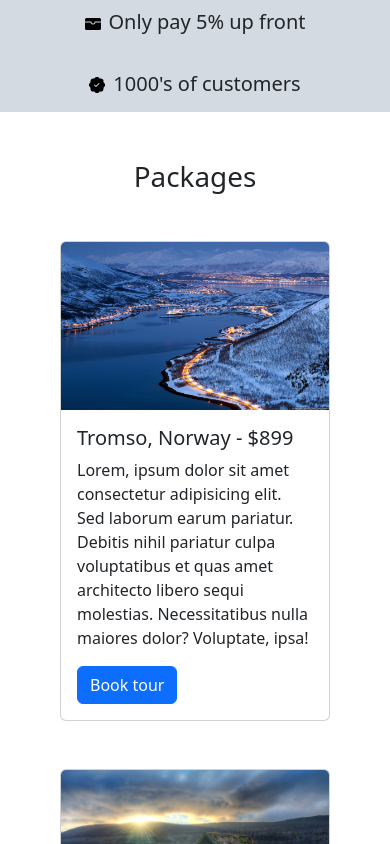
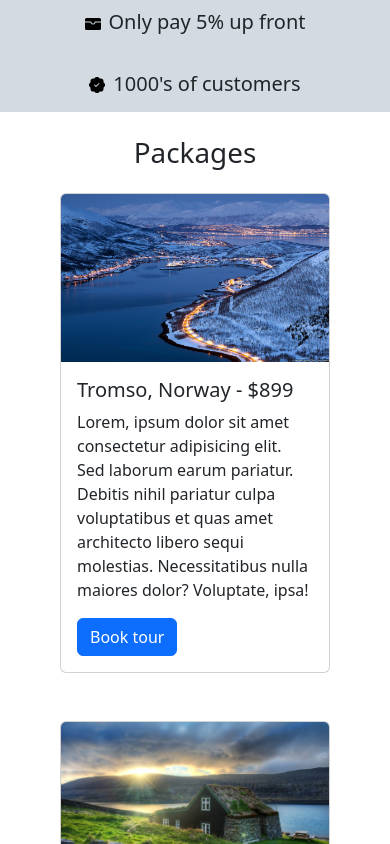
Before and after one commit to KrystianZybura/bootstrap-test-project, a React (Vite) app: page / in a window 390 px wide. Shown: the part 820-1664 px from the top of the page. Built offline with nearby package versions, Linux system fonts and the light colour scheme.

Commit message:
improved design on mobile devices

```diff
--- a/src/components/Packages/index.tsx
+++ b/src/components/Packages/index.tsx
@@ -3,9 +3,9 @@ import yukon from "../../assets/yukon.jpg";
 import iceland from "../../assets/iceland.jpeg";
 
 const Packages = () => (
-  <section id="packages" className="mt-5">
-    <h2 className="text-center my-5 fs-1">Packages</h2>
-    <div className="row m-5 row-gap-5">
+  <section id="packages" className=" mt-sm-5">
+    <h2 className="text-center my-4 my-sm-5 fs-1">Packages</h2>
+    <div className="row mx-5 row-gap-5">
       <div className="col-lg">
         <div className="card">
           <img src={tromso} className="card-img-top" alt="..." />
```
